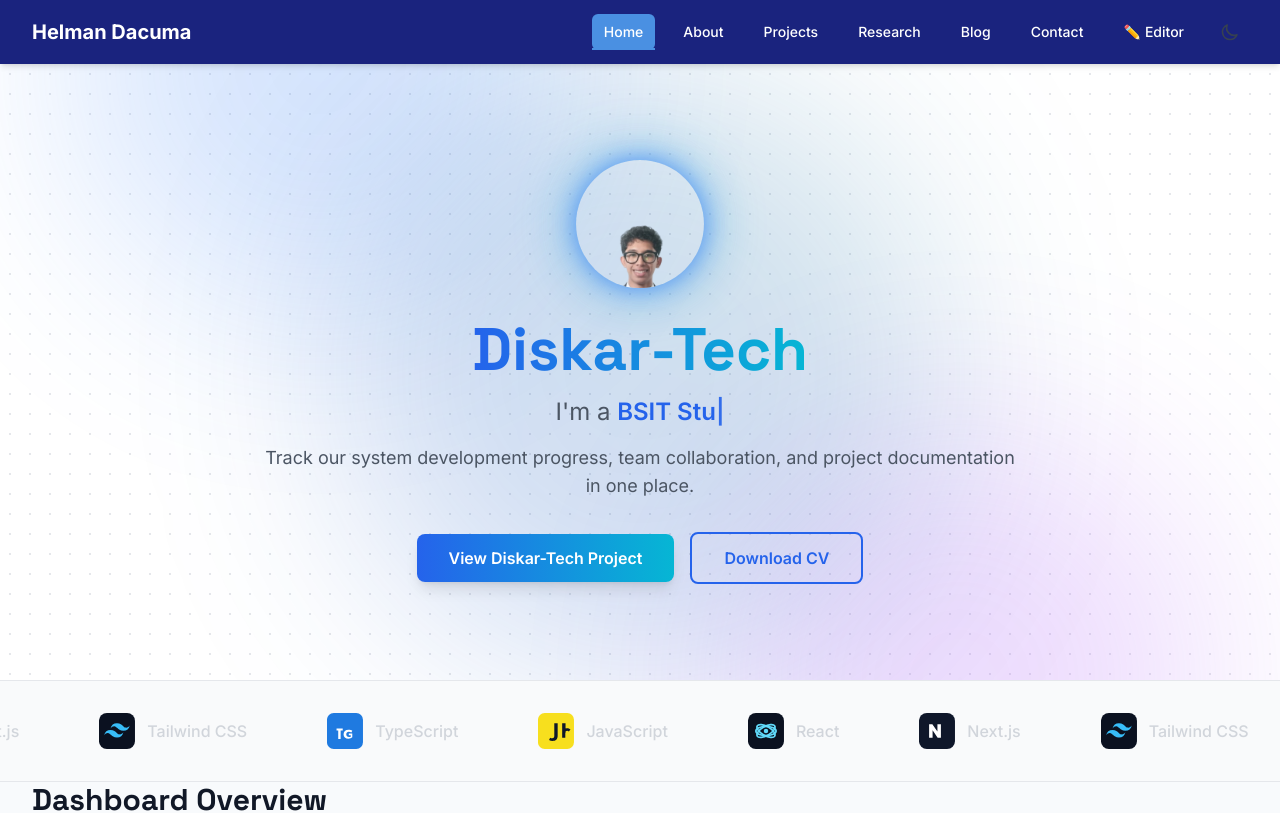
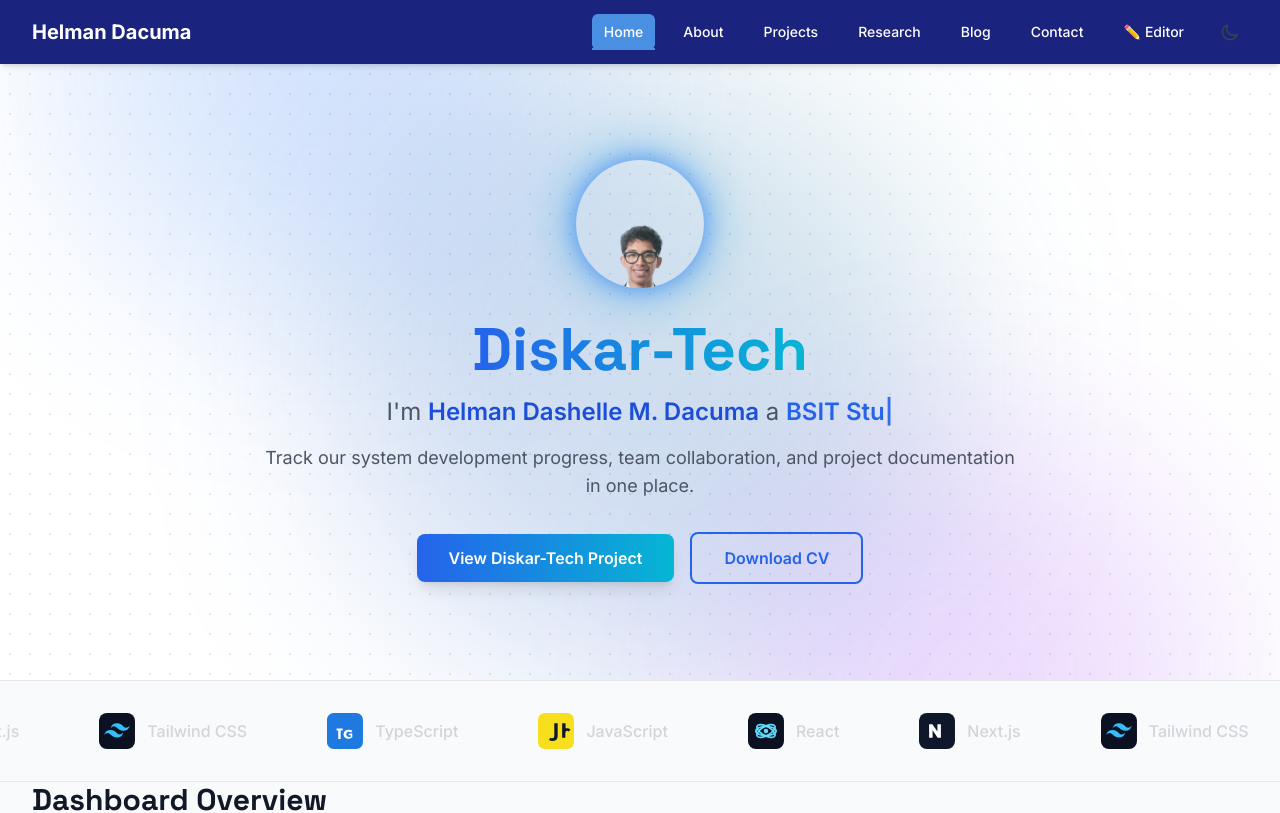
Before and after one commit to Dashersd/blog, a Next.js app: page / in a window 1280 px wide. Shown: the top 813 px of the page. Built offline with nearby package versions, Linux system fonts and the light colour scheme.

Commit message:
Highlight name in homepage hero

```diff
--- a/app/page.tsx
+++ b/app/page.tsx
@@ -82,7 +82,7 @@ export default function Home() {
           </h1>
 
           <p className="text-xl md:text-2xl text-gray-600 dark:text-gray-300 max-w-3xl mx-auto mb-4 relative z-10">
-            I&apos;m a <TypewriterText
+            I&apos;m <span className="font-semibold text-blue-700 dark:text-blue-300">Helman Dashelle M. Dacuma</span> a <TypewriterText
               words={['Back-end Developer', 'BSIT Student']}
               className="text-blue-600 dark:text-blue-400 font-semibold"
             />
```
